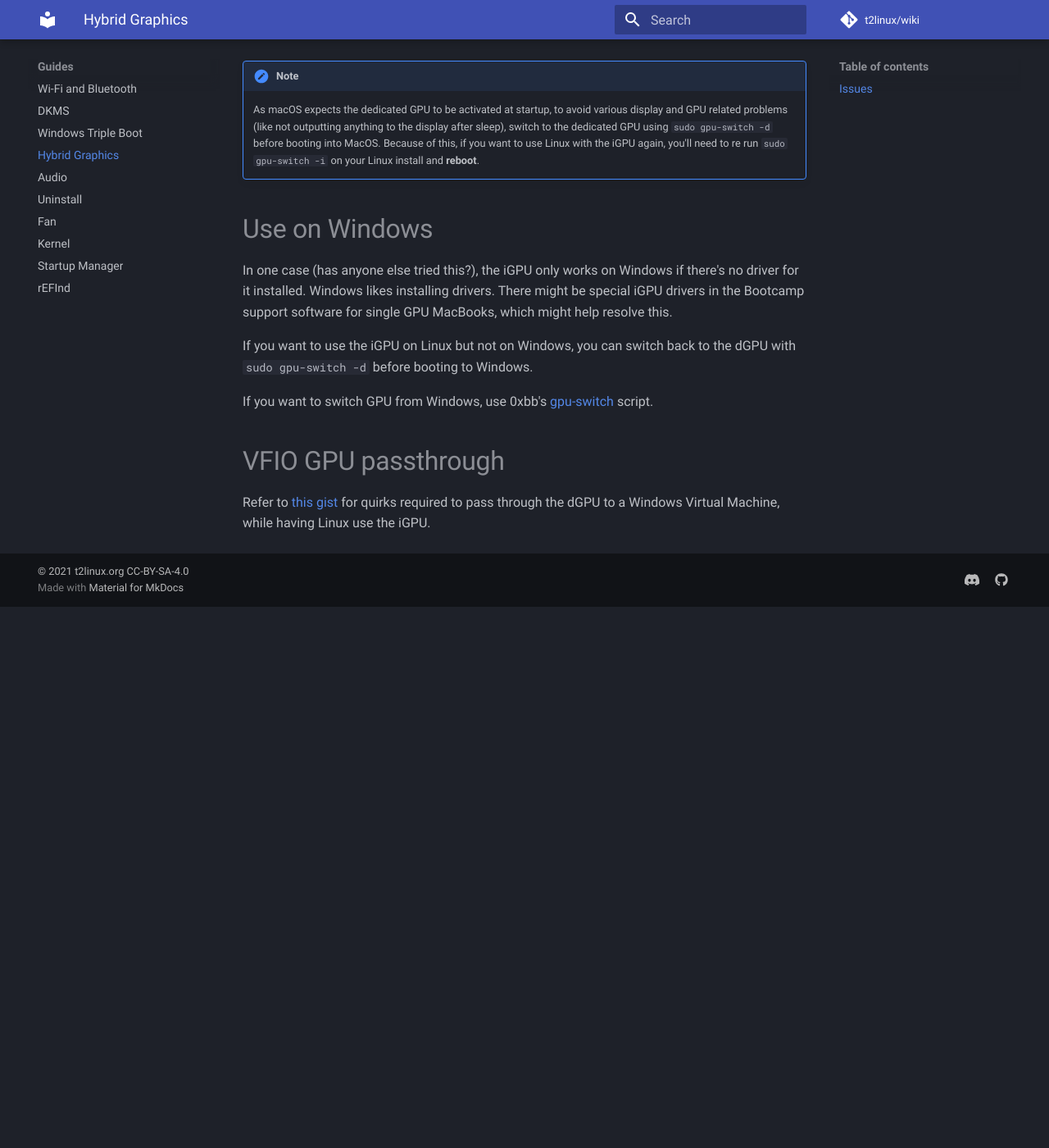
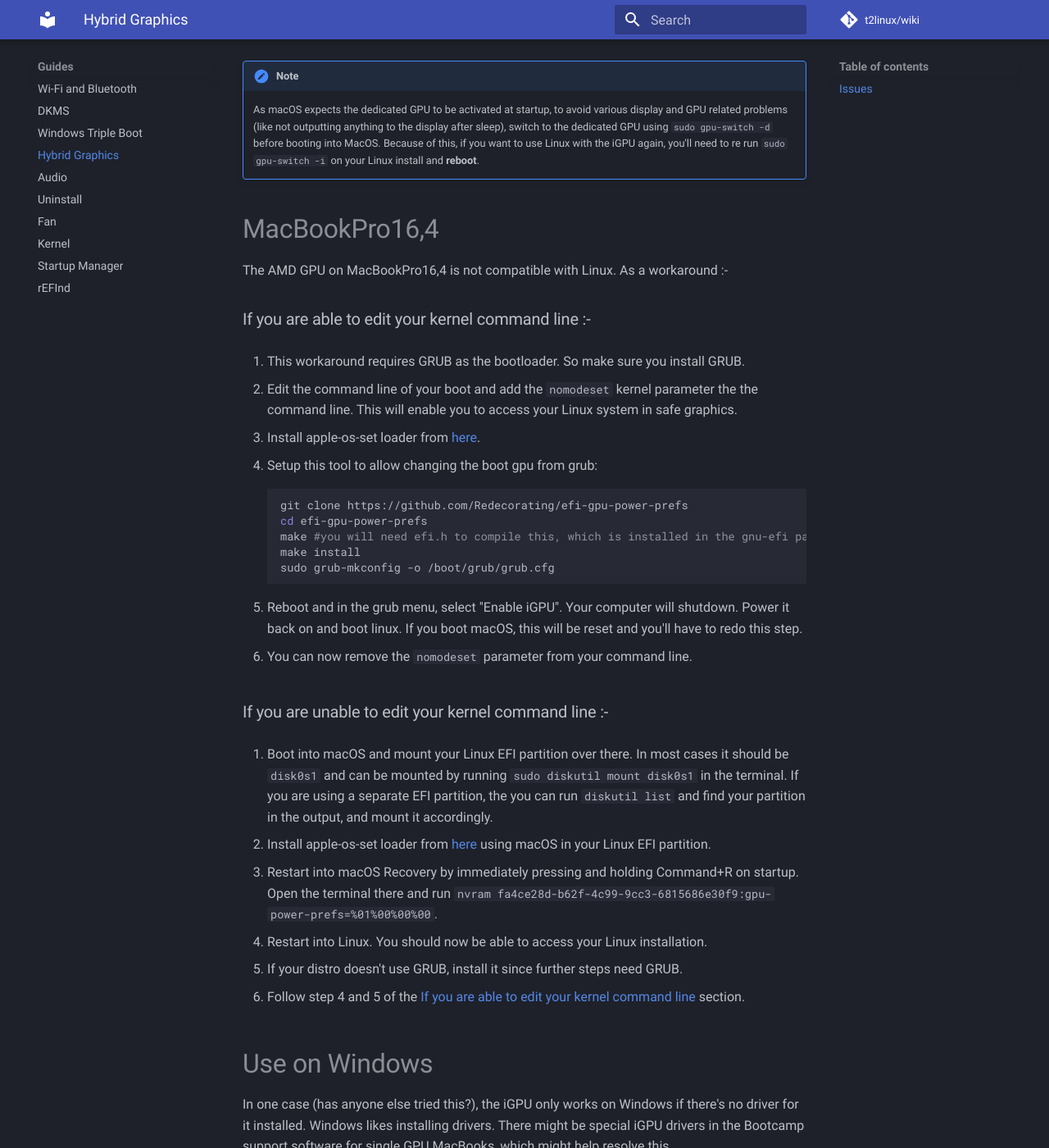
Before and after one commit to t2linux/wiki, an MkDocs documentation site: the page built from docs/guides/hybrid-graphics.md, in a window 1280 px wide and 1400 px high, scrolled down 2430 px. Shown: the whole window at 82% size. Built offline with MkDocs 1.6.1 and Material for MkDocs 9.7.7, drawn with Linux system fonts in a browser that asks for light colours; comment, search, counter and statistics services are not loaded; before the commit the page ends 3170 px from its top, so only the background shows below that.

Commit message:
iGPU: Add workaround for MacBookPro16,4

````diff
--- a/docs/guides/hybrid-graphics.md
+++ b/docs/guides/hybrid-graphics.md
@@ -71,6 +71,46 @@ This has been tested on the MacBookPro16,1 and the MacBookPro15,1. The 15,3 and
     As macOS expects the dedicated GPU to be activated at startup, to avoid various display and GPU related problems (like not outputting anything to the display after sleep), switch to the dedicated GPU using `sudo gpu-switch -d` before booting into MacOS.
     Because of this, if you want to use Linux with the iGPU again, you'll need to re run `sudo gpu-switch -i` on your Linux install and **reboot**.
 
+# MacBookPro16,4
+
+The AMD GPU on MacBookPro16,4 is not compatible with Linux. As a workaround :-
+
+### If you are able to edit your kernel command line :-
+
+1. This workaround requires GRUB as the bootloader. So make sure you install GRUB.
+
+2. Edit the command line of your boot and add the `nomodeset` kernel parameter the the command line. This will enable you to access your Linux system in safe graphics.
+
+3. Install apple-os-set loader from [here](https://github.com/Redecorating/apple_set_os-loader).
+
+4. Setup this tool to allow changing the boot gpu from grub:
+
+    ```sh
+    git clone https://github.com/Redecorating/efi-gpu-power-prefs
+    cd efi-gpu-power-prefs
+    make #you will need efi.h to compile this, which is installed in the gnu-efi package in most distros
+    make install
+    sudo grub-mkconfig -o /boot/grub/grub.cfg
+    ```
+
+5. Reboot and in the grub menu, select "Enable iGPU". Your computer will shutdown. Power it back on and boot linux. If you boot macOS, this will be reset and you'll have to redo this step.
+
+6. You can now remove the `nomodeset` parameter from your command line.
+
+### If you are unable to edit your kernel command line :-
+
+1. Boot into macOS and mount your Linux EFI partition over there. In most cases it should be `disk0s1` and can be mounted by running `sudo diskutil mount disk0s1` in the terminal. If you are using a separate EFI partition, the you can run `diskutil list` and find your partition in the output, and mount it accordingly.
+
+2. Install apple-os-set loader from [here](https://github.com/Redecorating/apple_set_os-loader) using macOS in your Linux EFI partition.
+
+3. Restart into macOS Recovery by immediately pressing and holding Command+R on startup. Open the terminal there and run `nvram fa4ce28d-b62f-4c99-9cc3-6815686e30f9:gpu-power-prefs=%01%00%00%00`.
+
+4. Restart into Linux. You should now be able to access your Linux installation.
+
+5. If your distro doesn't use GRUB, install it since further steps need GRUB.
+
+6. Follow step 4 and 5 of the [If you are able to edit your kernel command line](https://wiki.t2linux.org/guides/hybrid-graphics/#if-you-are-able-to-edit-your-kernel-command-line) section.
+
 # Use on Windows
 
 In one case (has anyone else tried this?), the iGPU only works on Windows if there's no driver for it installed. Windows likes installing drivers. There might be special iGPU drivers in the Bootcamp support software for single GPU MacBooks, which might help resolve this.
````
